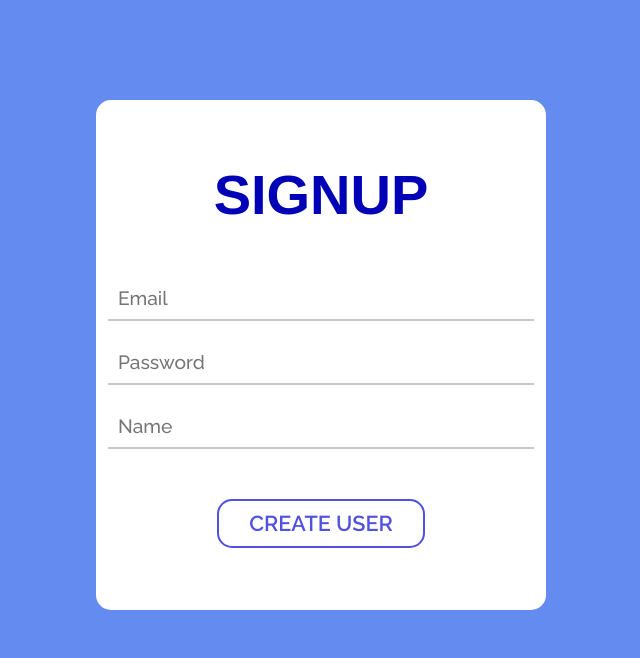
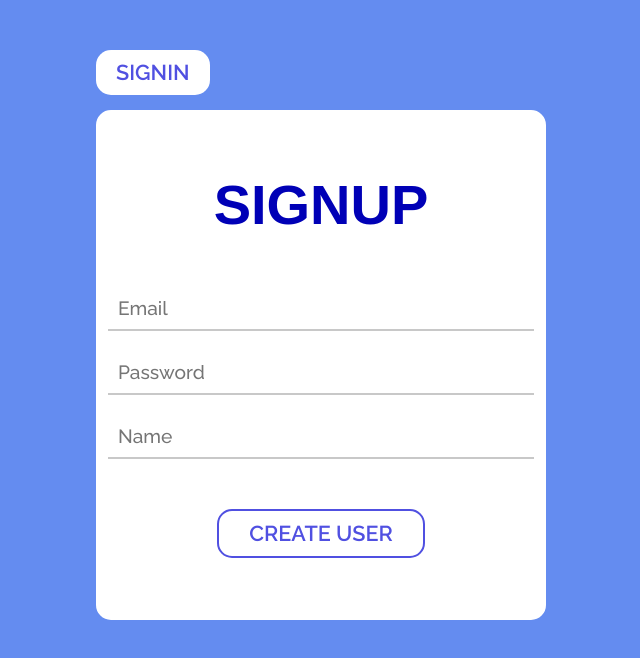
Before and after one commit to dasgauranga2/Pixel-Center, a React (Create React App) app: page /signup in a window 1280 px wide. Shown: the top 658 px of the page, without its empty margins (319-959 px from the left). Built offline with nearby package versions, Linux system fonts and the light colour scheme.

Commit message:
Signin and Signup links

```diff
--- a/src/components/AuthForm.js
+++ b/src/components/AuthForm.js
@@ -1,9 +1,9 @@
-import React, { useRef } from 'react';
+import React, { useRef,useState } from 'react';
 import PropTypes from 'prop-types';
-import { getAuth,createUserWithEmailAndPassword,signInWithEmailAndPassword,signOut,onAuthStateChanged } from 'firebase/auth';
+import { getAuth,createUserWithEmailAndPassword,signInWithEmailAndPassword } from 'firebase/auth';
 import { ref as d_ref,set,push } from 'firebase/database';
 import { auth,db } from '../firebase-config';
-import { useNavigate }  from 'react-router-dom';
+import { useNavigate,Link }  from 'react-router-dom';
 
 // create a functional component
 // the component takes the props as parameter
@@ -61,29 +61,35 @@ function AuthForm(props) {
     document.body.style.background = 'rgb(100,140,240)';
 
     if (props.header === "SIGNIN") {
-        return <form className='auth-form'>
+        return <div className='auth-container'>
+            <Link to='/signup'>SIGNUP</Link>
+            <form className='auth-form'>
                 <h2>{props.header}</h2>
-            <input type="text" placeholder='Email' ref={email_ref} />
-            <input type="text" placeholder='Password' ref={password_ref} />
+                <input key="signin-email" type="text" placeholder='Email' ref={email_ref} />
+                <input key="signin-password" type="text" placeholder='Password' ref={password_ref} />
                 {/* submit button */}
-            <input value="LOGIN USER" type="submit" onClick={(event) => {
+                <input key="signin-submit" value="LOGIN USER" type="submit" onClick={(event) => {
                     event.preventDefault();
                     auth_user(props.header,email_ref.current.value,password_ref.current.value);
                 }} />
             </form>
+        </div>
     }
     else if (props.header === "SIGNUP") {
-        return <form className='auth-form'>
+        return <div className='auth-container'>
+            <Link to='/signin'>SIGNIN</Link>
+            <form className='auth-form'>
                 <h2>{props.header}</h2>
-            <input type="text" placeholder='Email' ref={email_ref} />
-            <input type="text" placeholder='Password' ref={password_ref} />
-            <input type="text" placeholder='Name' ref={name_ref} />
+                <input key="signup-email" type="text" placeholder='Email' ref={email_ref} />
+                <input key="signup-password" type="text" placeholder='Password' ref={password_ref} />
+                <input key="signup-name" type="text" placeholder='Name' ref={name_ref} />
                 {/* submit button */}
-            <input value="CREATE USER" type="submit" onClick={(event) => {
+                <input key="signup-submit" value="CREATE USER" type="submit" onClick={(event) => {
                     event.preventDefault();
                     auth_user(props.header,email_ref.current.value,password_ref.current.value,name_ref.current.value);
                 }} />
             </form>
+        </div>
     }
 }
 
--- a/src/index.css
+++ b/src/index.css
@@ -20,12 +20,33 @@ body {
 }
 
 /* AUTHENTICATION FORM */
+.auth-container {
+    display: flex;
+    flex-direction: column;
+    width: 450px;
+    margin: 50px auto;
+    /* border: 2px solid black; */
+}
+
+.auth-container > a {
+    text-decoration: none;
+    width: fit-content;
+    padding: 10px 20px;
+    border-radius: 15px;
+    font-family: 'Raleway', sans-serif;
+    font-weight: 600;
+    color: rgb(80, 80, 225);
+    background-color: white;
+    font-size: 1.35rem;
+    border: none;
+}
+
 .auth-form {
     display: flex;
     flex-direction: column;
     padding: 10px;
-    margin: 100px auto;
-    width: 450px;
+    margin: 15px auto;
+    width: 100%;
     background: white;
     border-radius: 15px;
     border: 2px solid white;
@@ -170,7 +191,7 @@ body {
 /* FOR SMARTPHONES */
 @media(max-width:500px) {
 
-    .auth-form {
+    .auth-container {
         width: 80%;
     }
 
```
Lines whose indentation alone changed are shown as unchanged.
